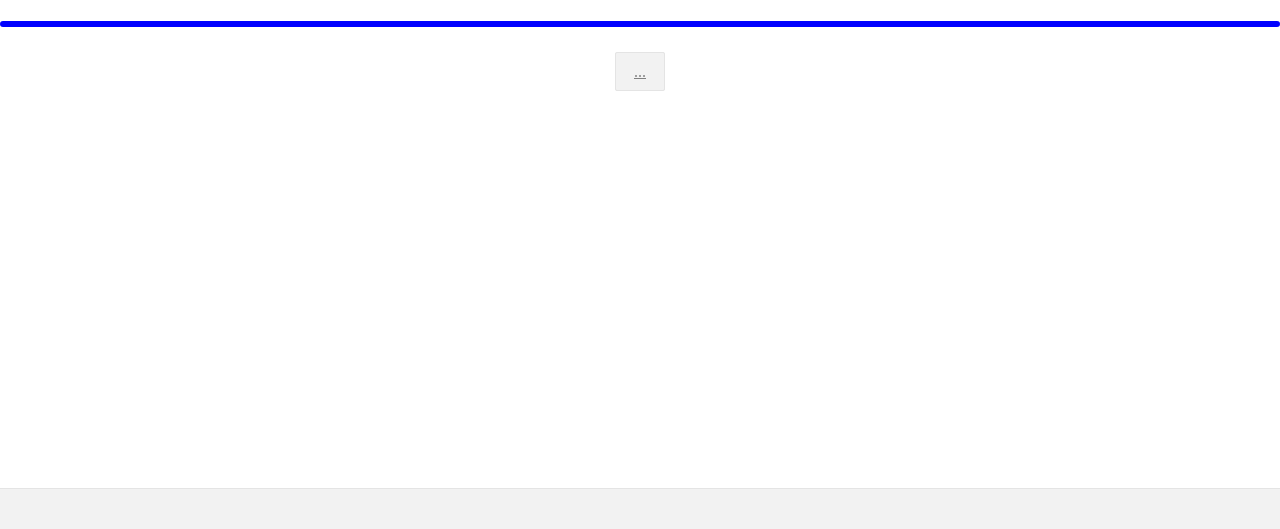
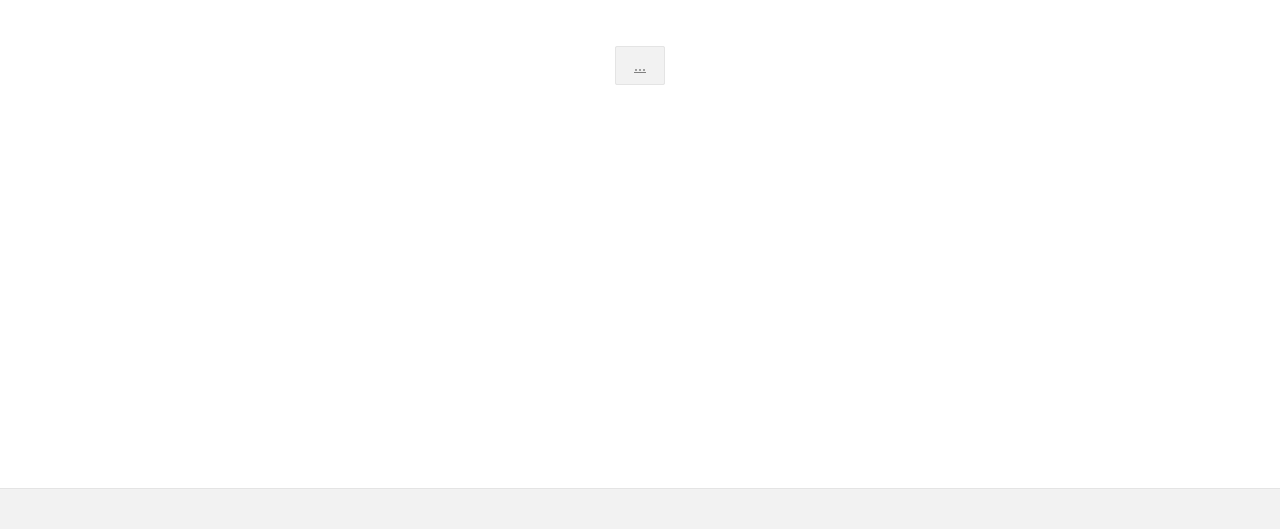
Before and after one commit to Xugongdi/interactivemedia323, a plain HTML site: page Exercise3/index.html in a window 1280 px wide. Shown: the part 271-800 px from the top of the page. Drawn offline with Linux system fonts and the light colour scheme.

Commit message:
Update index.html

```diff
--- a/Exercise3/index.html
+++ b/Exercise3/index.html
@@ -53,11 +53,11 @@ width: 20px;
 .selectbox{
             margin:0 auto;
             background: transparent;
-            width:600px；
-            height:55px;
-            border:3px solid blue;
+            width:400px；
+            height:50px;
+            border:3px lightblue;
             border-radius:50px;
-            line-height: 300px;
+            line-height: 200px;
         }
  </style>
 </head>
```
